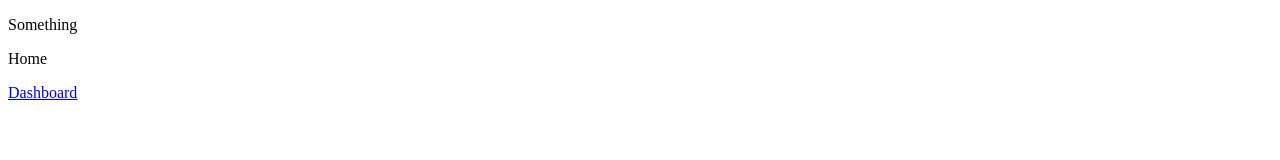
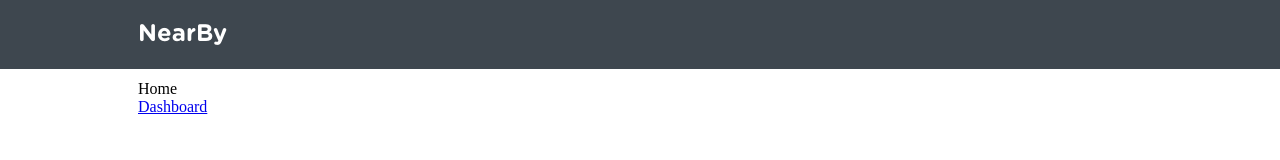
Before and after one commit to Arjun-sna/nearby, a React app: page / in a window 1280 px wide. Built offline with nearby package versions, Linux system fonts and the light colour scheme.

Commit message:
fix navbar styles

```diff
--- a/package.json
+++ b/package.json
@@ -42,8 +42,10 @@
   "dependencies": {
     "babel-eslint": "^8.2.3",
     "dotenv-webpack": "^1.7.0",
+    "file-loader": "^4.0.0",
     "react": "^16.8.4",
     "react-dom": "^16.8.4",
-    "react-router-dom": "^4.3.1"
+    "react-router-dom": "^4.3.1",
+    "url-loader": "^2.0.0"
   }
 }
--- a/src/components/layout/index.js
+++ b/src/components/layout/index.js
@@ -1,10 +1,11 @@
 import React from 'react';
 import Navbar from '~/components/navbar';
+import './style.scss';
 
 export default ({ children }) => (
   <React.Fragment>
     <Navbar />
-    <div>
+    <div className="main container">
       { children }
     </div>
   </React.Fragment>
--- /dev/null
+++ b/src/components/layout/style.scss
@@ -0,0 +1,3 @@
+.main {
+  padding: 80px 10px 20px 10px;
+}
--- a/src/components/navbar/index.js
+++ b/src/components/navbar/index.js
@@ -1,7 +1,13 @@
 import React from 'react';
+import { Link } from 'react-router-dom';
+import './style.scss';
 
 export default () => (
   <div className="navbar">
-    <p>Something</p>
+    <div className="nav-content container">
+      <Link to="/" className="logo">
+        NearBy
+      </Link>
+    </div>
   </div>
 );
--- /dev/null
+++ b/src/components/navbar/style.scss
@@ -0,0 +1,22 @@
+@import '../../styles/variables.scss';
+
+.navbar {
+  width: 100%;
+  background: $appColor;
+  position: fixed;
+  z-index: 2;
+
+  .nav-content {
+    display: flex;
+    padding: 10px;
+  }
+
+  .logo {
+    font-size: 24px;
+    display: inline-block;
+    padding: 10px 0px;
+    text-decoration: none;
+    color: $white;
+    font-family: gotham-bold;
+  }
+}
--- a/src/index.html
+++ b/src/index.html
@@ -4,7 +4,7 @@
   <meta charset="UTF-8">
   <meta name="viewport" content="width=device-width, initial-scale=1.0">
   <meta http-equiv="X-UA-Compatible" content="ie=edge">
-  <title>React and Webpack4</title>
+  <title>Near By</title>
 </head>
 <body>
   <section id="index"></section>
--- a/src/index.js
+++ b/src/index.js
@@ -1,6 +1,7 @@
 import React from 'react';
 import ReactDOM from 'react-dom';
 import App from '~/modules/app';
+import './styles/global.scss';
 
 const Index = () => (
   <main>
--- a/src/index.scss
+++ /dev/null
@@ -1,3 +0,0 @@
-.cb {
-  color: red;
-}
--- a/webpack.common.js
+++ b/webpack.common.js
@@ -50,6 +50,19 @@ module.exports = {
            'sass-loader',
         ],
       },
+      {
+        test: /\.(jpe?g|png|gif)$/,
+        use: [{
+          loader: 'url-loader',
+          options: {
+            limit: 10000
+          }
+        }]
+      },
+      {
+        test: /\.(eot|svg|ttf|woff2?|otf)$/,
+        use: 'file-loader'
+      },
     ]
   },
   plugins: [
```
Also changed, not shown: 2 other files.
